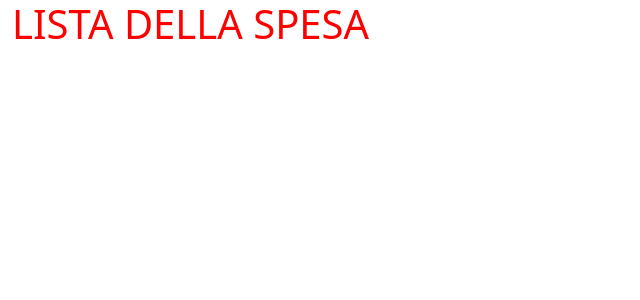
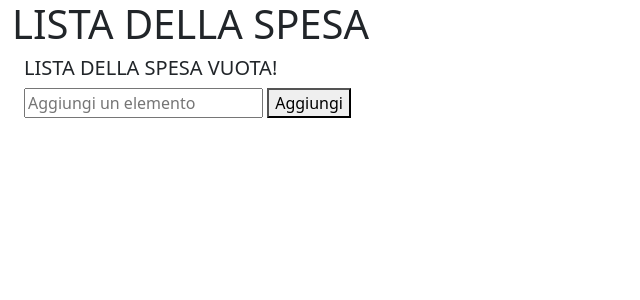
Before and after one commit to SantianaAlexander/Progettino_Flask, a Flask app: page / in a window 1280 px wide. Shown: the top 300 px of the page, without its empty margins (0-640 px from the left). Run offline with Flask 3, Linux system fonts and the light colour scheme.

Commit message:
aggiungi_prodotto

```diff
--- a/app.py
+++ b/app.py
@@ -1,15 +1,29 @@
-from flask import Flask, render_template
+from flask import Flask, render_template, request, redirect, url_for
 
 #inizializza l'app Flask
 app = Flask(__name__)
 
+listaSpesa = []
+
 #rotta principale
 @app.route('/')
 def home():
-    return render_template('index.html')
+    return render_template('index.html', listaSpesa = listaSpesa)
 
-#avvio dell'app Flask
+@app.route('/aggiungi', methods=['POST'])
+def aggiungi_prodotto():
+    elemento = request.form['elemento']
+    if elemento:
+        listaSpesa.append(elemento)
+    return redirect(url_for('home'))
+
+@app.route('/rimuovi', methods=['POST'])
+def rimuovi_prodotto():
+    elemento = request.form['elemento']
+    if elemento:
+        listaSpesa.append(elemento)
+    return redirect(url_for('home'))
+
+#avvio dell'app Flask - Sempre mettere alla fine
 if __name__ == '__main__':
     app.run(debug=True)
-
-listaSpesa = []
--- a/templates/index.html
+++ b/templates/index.html
@@ -4,11 +4,28 @@
         <meta name="viewport" content="width=device-width, initial-scale=1.0">
         <link href="https://cdn.jsdelivr.net/npm/bootstrap@5.3.3/dist/css/bootstrap.min.css" rel="stylesheet" integrity="sha384-QWTKZyjpPEjISv5WaRU9OFeRpok6YctnYmDr5pNlyT2bRjXh0JMhjY6hW+ALEwIH" crossorigin="anonymous">
         <script src="https://cdn.jsdelivr.net/npm/bootstrap@5.3.3/dist/js/bootstrap.bundle.min.js" integrity="sha384-YvpcrYf0tY3lHB60NNkmXc5s9fDVZLESaAA55NDzOxhy9GkcIdslK1eN7N6jIeHz" crossorigin="anonymous"></script>
-        <link rel="stylesheet" href="../templates/style.css">
     </head>
     <body>
         <div class="container-fluid">
             <h1 id="title">LISTA DELLA SPESA</h1>
+            <div class="container-fluid">
+                {% if listaSpesa %}
+                    <ul class="row">
+                    {% for elemento in listaSpesa %}
+                        <li class="col-10">{{ elemento }}</li>
+                        <form class="col-2" action="/rimuovi" method="post">
+                            <button type="submit">Rimuovi</button>
+                        </form>
+                    {% endfor %}
+                    </ul>
+                {% else %}
+                    <h5>LISTA DELLA SPESA VUOTA!</h5>
+                {% endif %}
+                <form action="/aggiungi" method="post">
+                    <input type="text" name="elemento" placeholder="Aggiungi un elemento"required>
+                    <button type="submit">Aggiungi</button>
+                </form>
+            </div>
         </div>
     </body>
 </html>
--- a/templates/style.css
+++ /dev/null
@@ -1,4 +0,0 @@
-#title {
-    font-weight: 100;
-    color: red;
-}
```
